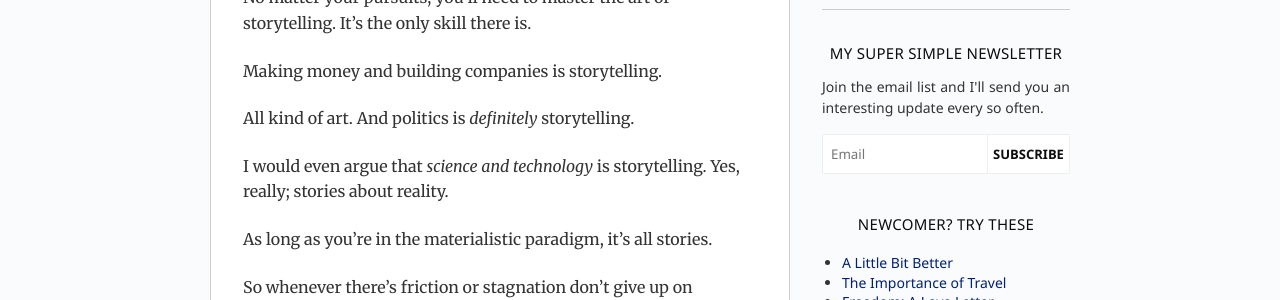
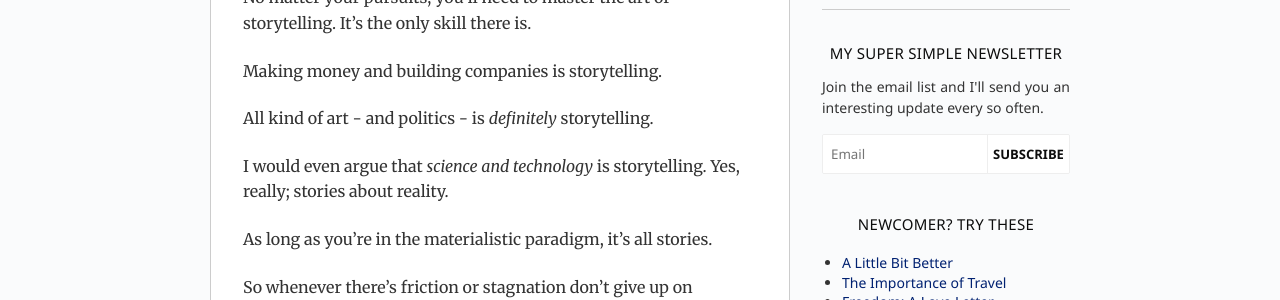
Before and after one commit to gdbroman/broman.blog, a Jekyll site: the page built from _posts/2020-08-09-the-antidote-is-a-better-story.md, in a window 1280 px wide. Shown: the part 611-911 px from the top of the page. Built offline with Jekyll 4.4.1, drawn with Linux system fonts in a browser that asks for light colours.

Commit message:
revision

```diff
--- a/_posts/2020-08-09-the-antidote-is-a-better-story.md
+++ b/_posts/2020-08-09-the-antidote-is-a-better-story.md
@@ -8,7 +8,7 @@ No matter your pursuits, you'll need to master the art of storytelling. It's the
 
 Making money and building companies is storytelling.
 
-All kind of art. And politics is *definitely* storytelling.
+All kind of art - and politics - is *definitely* storytelling.
 
 I would even argue that *science and technology* is storytelling. Yes, really; stories about reality.
 
```
